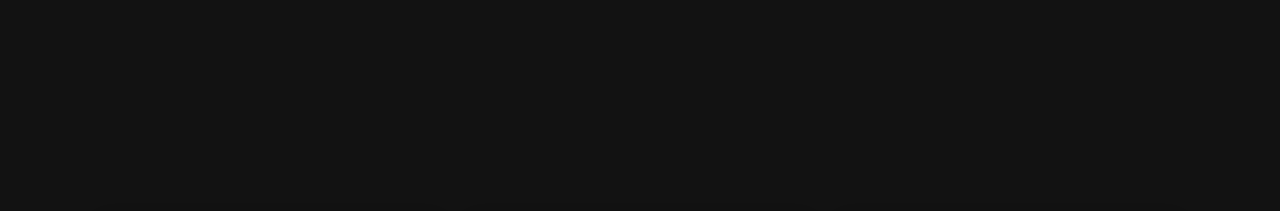
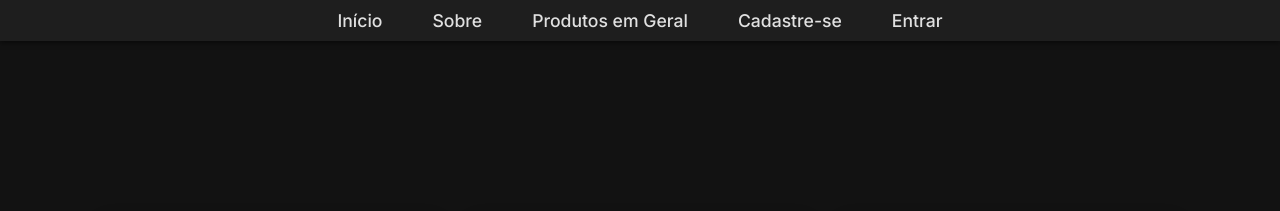
Before and after one commit to GustavoZanardi15/Projetos, a plain HTML site: page Projeto-Slide-JS/index.html in a window 1280 px wide. Shown: the top 211 px of the page. Drawn offline with nearby package versions, Linux system fonts and the light colour scheme.

Commit message:
Update index.html

```diff
--- a/Projeto-Slide-JS/index.html
+++ b/Projeto-Slide-JS/index.html
@@ -9,13 +9,23 @@
     <link rel="stylesheet" href="styles.css">
 </head>
 <body>
+    <!-- Navbar -->
+    <nav class="navbar">
+        <ul class="navbar-list">
+            <li class="navbar-item"><a href="#">Início</a></li>
+            <li class="navbar-item"><a href="#">Sobre</a></li>
+            <li class="navbar-item"><a href="#">Produtos em Geral</a></li>
+            <li class="navbar-item"><a href="#">Cadastre-se</a></li>
+            <li class="navbar-item"><a href="#">Entrar</a></li>
+        </ul>
+    </nav>
+
     <div class="container swiper">
         <div class="card-wrapper">
             <ul class="card-list swiper-wrapper">
                 <li class="card-item swiper-slide">
                     <a href="#" class="card-link">
-                        <img src="images/cadeira.jpg" alt="Card Image"
-                        class="card-image">
+                        <img src="images/cadeira.jpg" alt="Card Image" class="card-image">
                         <p class="badge cadeira">Cadeiras</p>
                         <h2 class="card-title">Cadeiras gamer</h2>
                         <button class="card-button material-symbols-outlined">arrow_forward</button>
@@ -23,8 +33,7 @@
                 </li>
                 <li class="card-item swiper-slide">
                     <a href="#" class="card-link">
-                        <img src="images/controle.jpg" alt="Card Image"
-                        class="card-image">
+                        <img src="images/controle.jpg" alt="Card Image" class="card-image">
                         <p class="badge controle">Controles</p>
                         <h2 class="card-title">Controles do ps2 até o 5</h2>
                         <button class="card-button material-symbols-outlined">arrow_forward</button>
@@ -32,8 +41,7 @@
                 </li>
                 <li class="card-item swiper-slide">
                     <a href="#" class="card-link">
-                        <img src="images/headphone.jpg" alt="Card Image"
-                        class="card-image">
+                        <img src="images/headphone.jpg" alt="Card Image" class="card-image">
                         <p class="badge headphone">Headphones</p>
                         <h2 class="card-title">Headpones Importados</h2>
                         <button class="card-button material-symbols-outlined">arrow_forward</button>
@@ -41,8 +49,7 @@
                 </li>
                 <li class="card-item swiper-slide">
                     <a href="#" class="card-link">
-                        <img src="images/monitor.jpg" alt="Card Image"
-                        class="card-image">
+                        <img src="images/monitor.jpg" alt="Card Image" class="card-image">
                         <p class="badge monitor">Monitores</p>
                         <h2 class="card-title">Monitores para seu Game ficar ainda mais realista</h2>
                         <button class="card-button material-symbols-outlined">arrow_forward</button>
@@ -50,8 +57,7 @@
                 </li>
                 <li class="card-item swiper-slide">
                     <a href="#" class="card-link">
-                        <img src="images/teclado.jpg" alt="Card Image"
-                        class="card-image">
+                        <img src="images/teclado.jpg" alt="Card Image" class="card-image">
                         <p class="badge teclado">Teclados</p>
                         <h2 class="card-title">Teclados mecânicos</h2>
                         <button class="card-button material-symbols-outlined">arrow_forward</button>
@@ -66,7 +72,6 @@
     </div>
 
     <script src="https://cdn.jsdelivr.net/npm/swiper@11/swiper-bundle.min.js"></script>
-
     <script src="script.js"></script>
 </body>
 </html>
```
